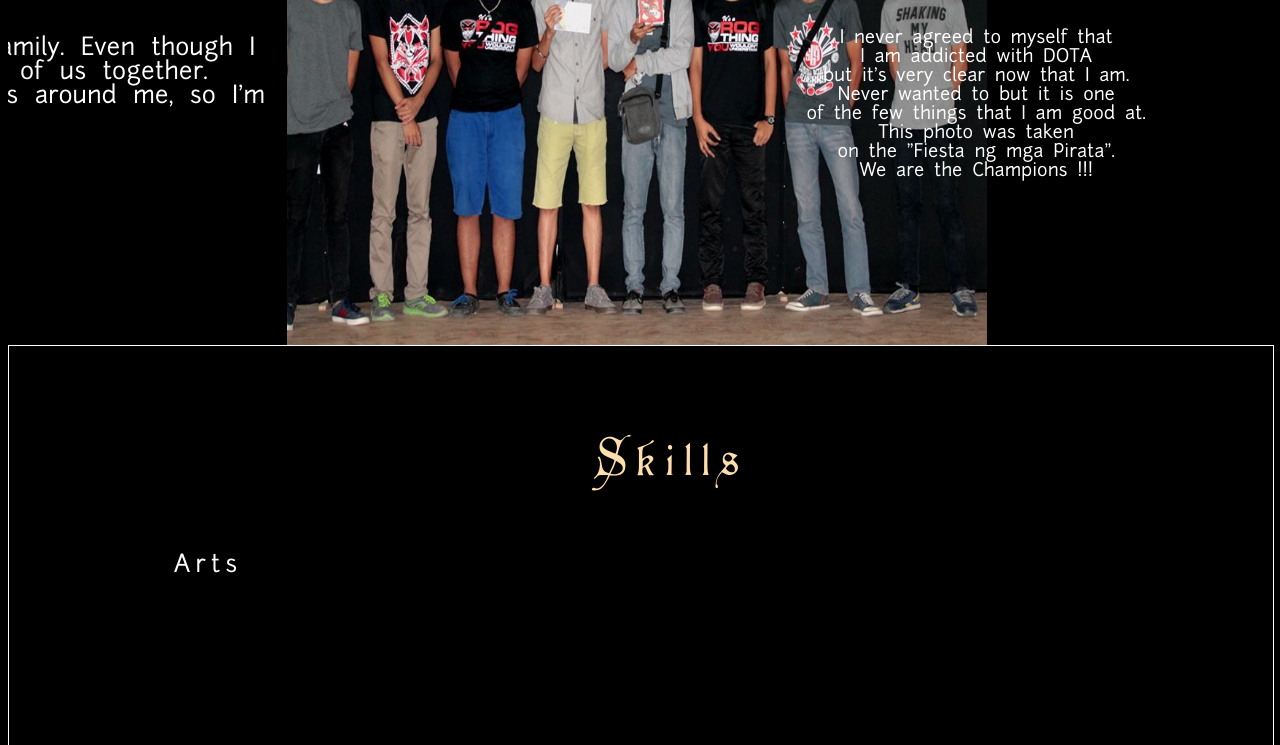
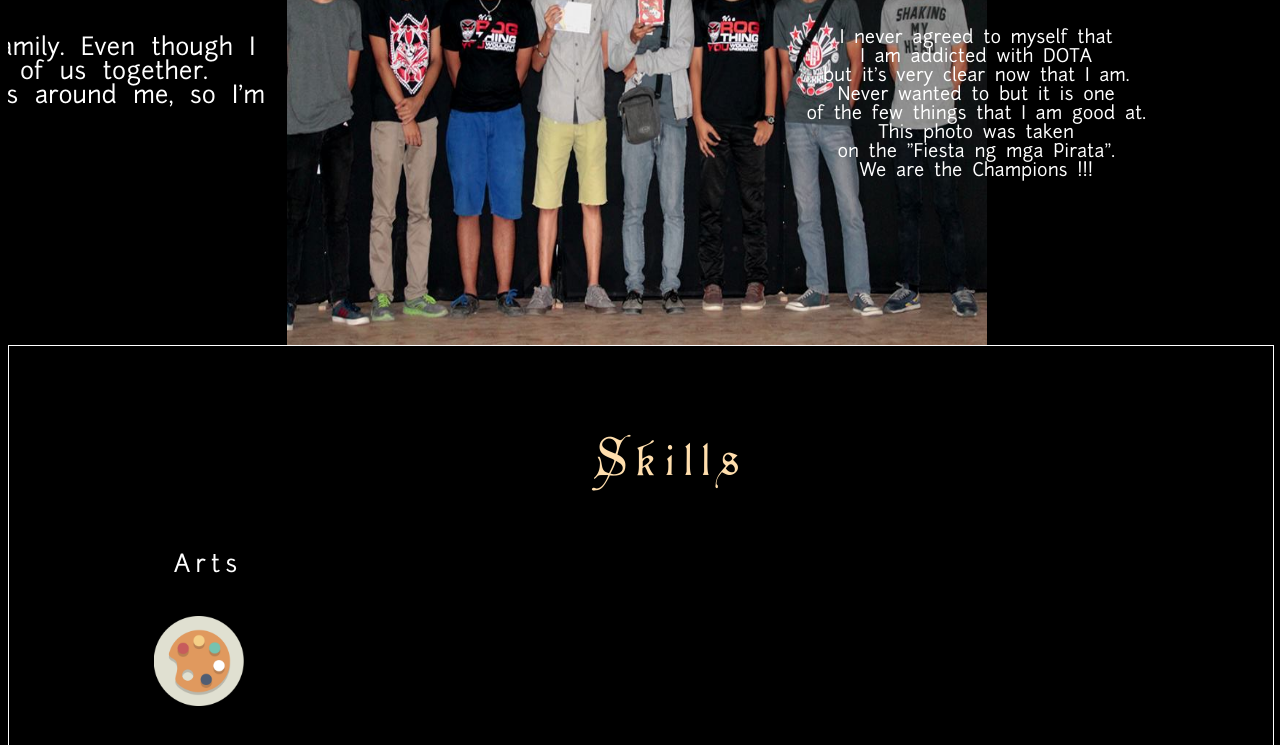
Before and after one commit to yarninel/DELARAMA_LeninRay_PersonalWebsite, a plain HTML site: page index.html in a window 1280 px wide. Shown: the part 305-1050 px from the top of the page. Drawn offline with Linux system fonts and the light colour scheme.

Commit message:
Rarely commit routine

```diff
--- a/index.html
+++ b/index.html
@@ -98,3 +98,6 @@
                 Arts
         </span>
             <div>
+                 <img class="skillimg" src="images/arts.png">
+            </div>
+        </div>
```
